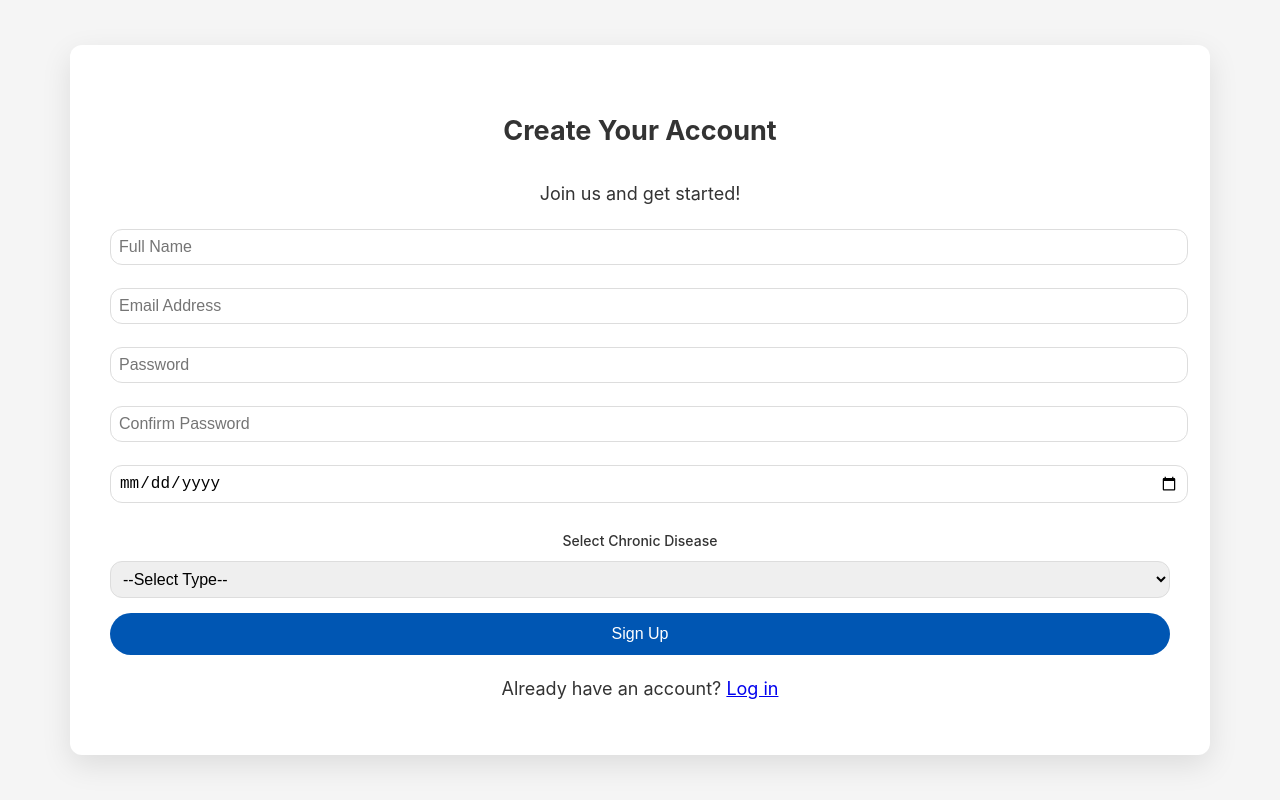
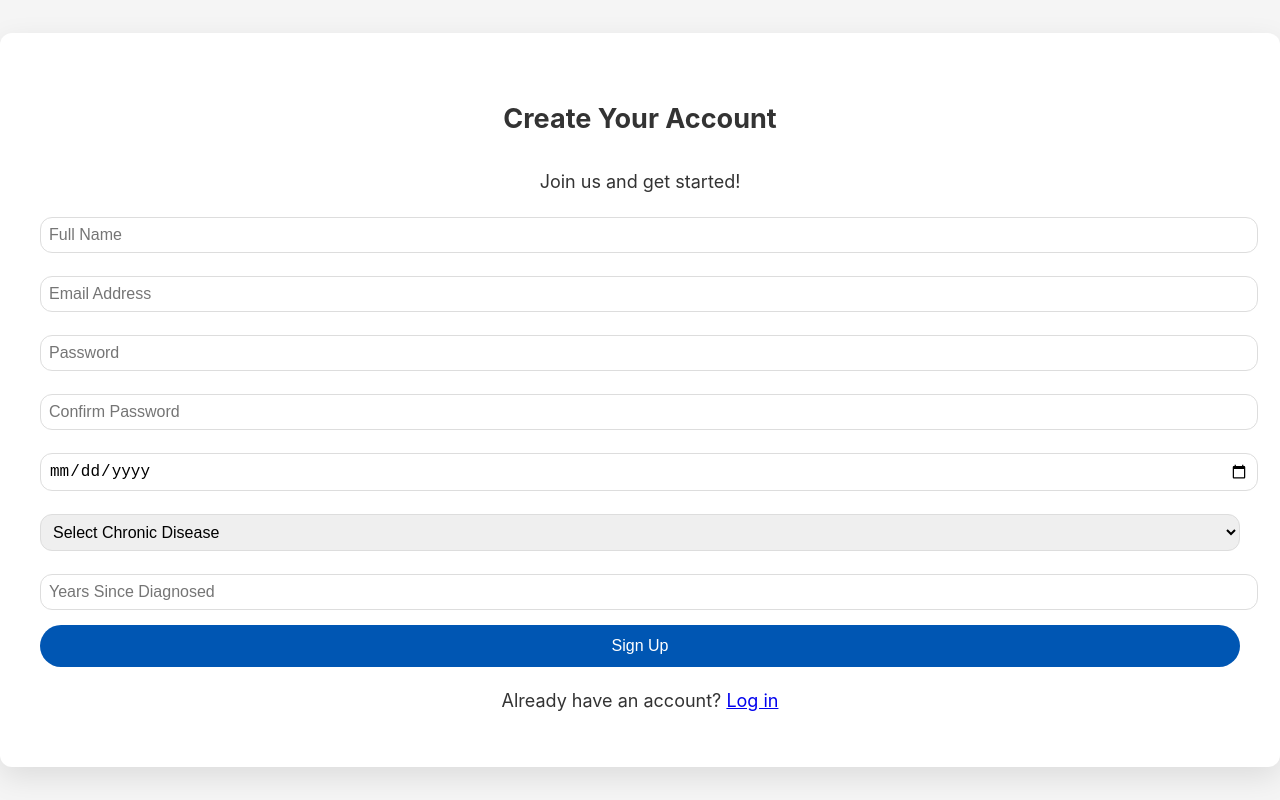
Before and after one commit to nishashastry/treehacks2025, a Next.js app in the folder src/frontend/: page /signup in a window 1280 px wide. Built offline with nearby package versions, Linux system fonts and the light colour scheme.

Commit message:
updated signup.js

```diff
--- a/src/frontend/pages/signup.js
+++ b/src/frontend/pages/signup.js
@@ -7,8 +7,9 @@ export default function SignUp() {
   const [email, setEmail] = useState('');
   const [password, setPassword] = useState('');
   const [confirmPassword, setConfirmPassword] = useState('');
-  const [dob, setDob] = useState('');  // Date of birth
-  const [chronicDisease, setChronicDisease] = useState('');  // Chronic disease (diabetes type)
+  const [dob, setDob] = useState('');
+  const [chronicDisease, setChronicDisease] = useState('');
+  const [yearsSinceDiagnosed, setYearsSinceDiagnosed] = useState('');
   const [error, setError] = useState('');
   const [loading, setLoading] = useState(false);
   const router = useRouter();
@@ -31,6 +32,7 @@ export default function SignUp() {
         password,
         dob,
         chronic_disease: chronicDisease,
+        years_since_diagnosed: yearsSinceDiagnosed,
       };
 
       // Send POST request to the backend
@@ -112,7 +114,6 @@ export default function SignUp() {
             />
 
             {/* Dropdown for Chronic Disease (Diabetes Type) */}
-            <label htmlFor="chronicDisease" className="input-label">Select Chronic Disease</label>
             <select
               id="chronicDisease"
               value={chronicDisease}
@@ -120,10 +121,19 @@ export default function SignUp() {
               className="input-field"
               required
             >
-              <option value="">--Select Type--</option>
+              <option value="">Select Chronic Disease</option>
               <option value="Diabetes">Diabetes</option>
               <option value="Other">Other</option>
             </select>
+
+            <input
+              type="number"
+              value={yearsSinceDiagnosed}
+              onChange={(e) => setYearsSinceDiagnosed(e.target.value)}
+              placeholder="Years Since Diagnosed"
+              className="input-field"
+              required
+            />
 
             <button type="submit" className="btn" disabled={loading}>
               {loading ? 'Signing Up...' : 'Sign Up'}
```
